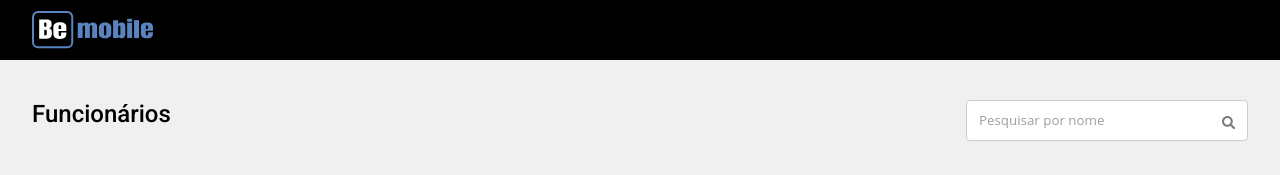
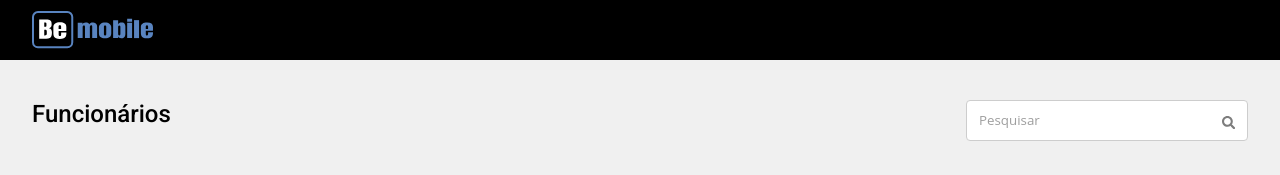
Before and after one commit to morricedev/front-table, a React (Vite) app: page / in a window 1280 px wide. Shown: the top 175 px of the page. Built offline with nearby package versions, Linux system fonts and the light colour scheme; data requests are answered from the project's data file.

Commit message:
Change search input placeholder

```diff
--- a/src/components/SearchContainer/index.tsx
+++ b/src/components/SearchContainer/index.tsx
@@ -28,7 +28,7 @@ export function SearchContainer() {
       <h1>Funcionários</h1>
 
       <div className="search">
-        <input ref={searchInput} type="text" placeholder="Pesquisar por nome" />
+        <input ref={searchInput} type="text" placeholder="Pesquisar" />
 
         <button
           disabled={isLoading}
```
